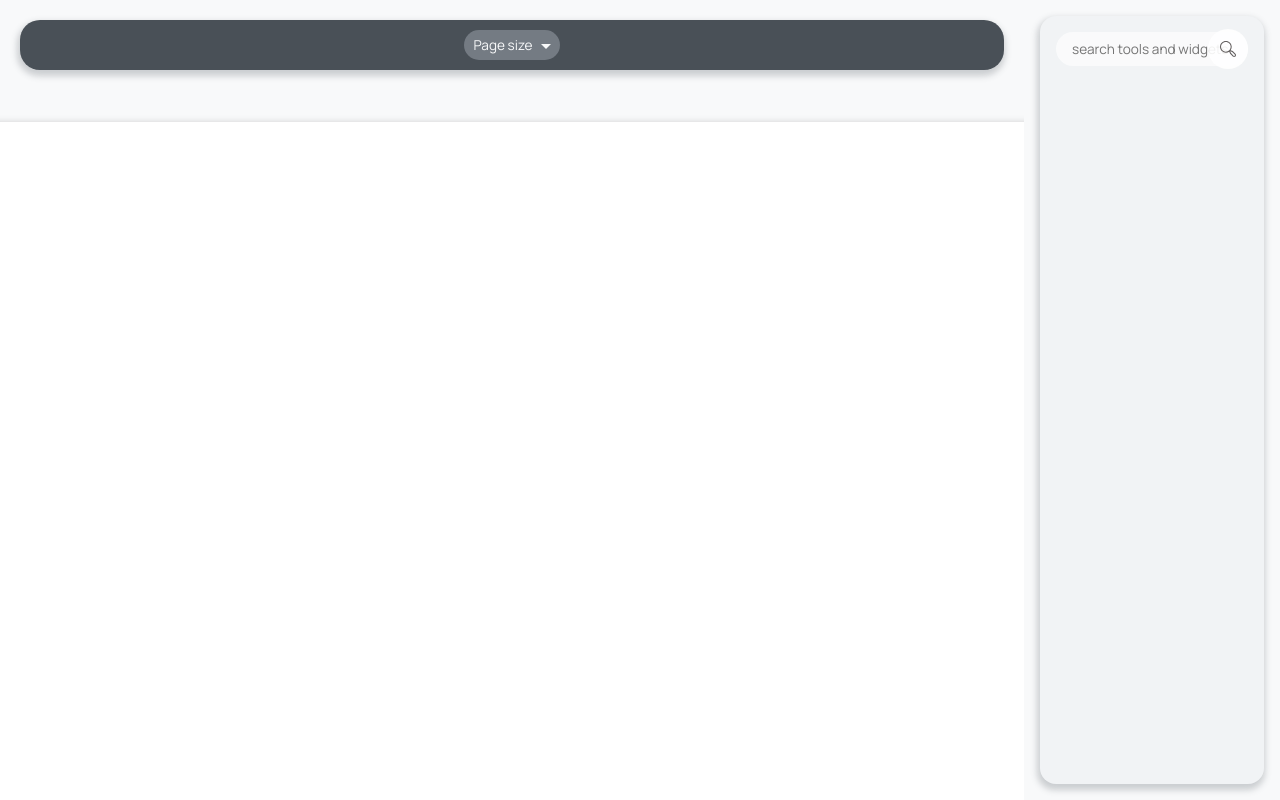
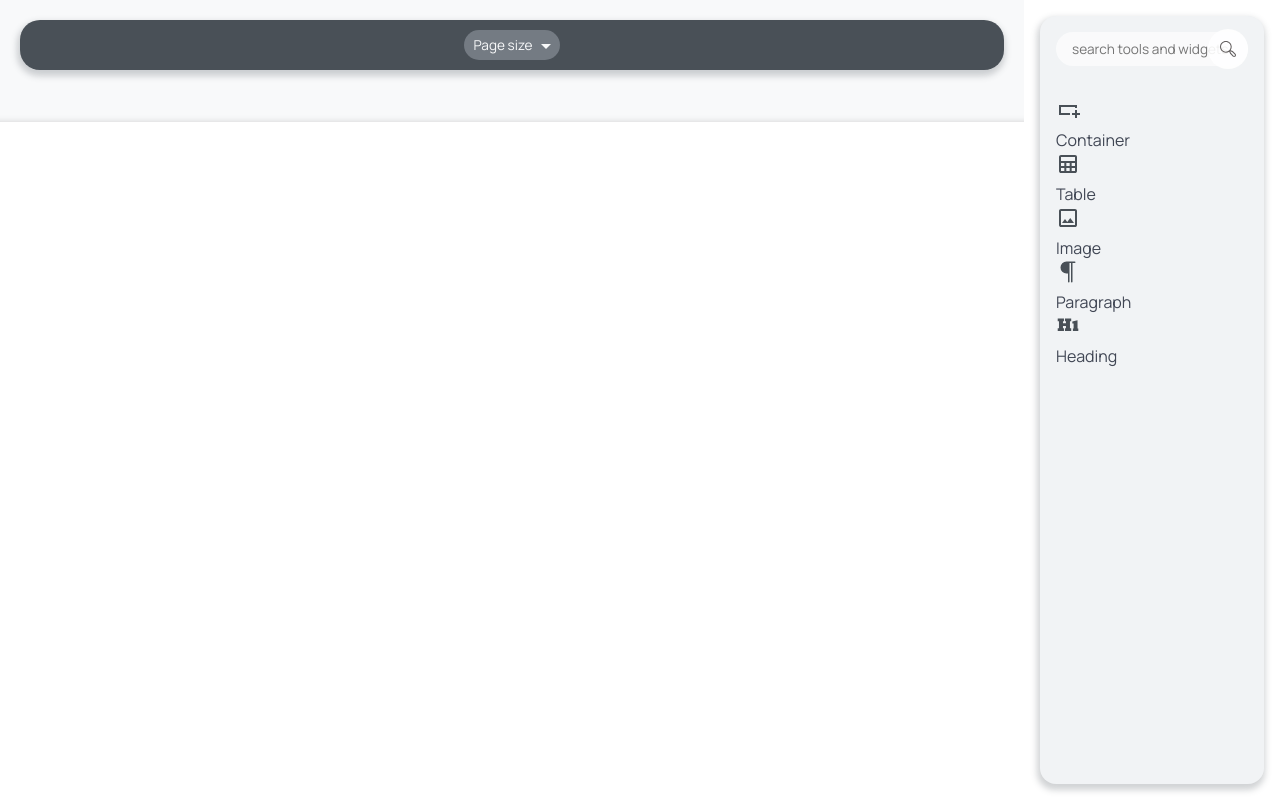
Before and after one commit to c0den0w/angular, an Angular app in the folder QPaper/: page / in a window 1280 px wide. Built offline with nearby package versions, Linux system fonts and the light colour scheme.

Commit message:
add widget icons

```diff
--- a/QPaper/src/app/qpaper/layout-options/layout-options.component.scss
+++ b/QPaper/src/app/qpaper/layout-options/layout-options.component.scss
@@ -3,11 +3,11 @@
 .layout-options-container{
     padding: 1.25rem;
     min-height: calc(50px) ;
-    background-color: #f8f9fa;
+    background-color: var(--color-light-one);
 }
 .layout-options-flex{
     box-shadow: -1px 4px 6px 2px rgba(#495057,0.25);
-    background-color: #495057;
+    background-color: var(--color-dark-two);
     display: flex;
     align-items: center;
     justify-content: center;
@@ -27,7 +27,7 @@
     gap: 0.5rem;
     background-color: rgba(#868e96,0.7);
     & > .dropdown-title{
-        color: var(--light-one);
+        color: var(--color-light-one);
         font-size: 0.85rem;
     }
     & > .dropdown-arrow{
@@ -49,7 +49,7 @@
     top: 3rem;
     left: 50%;
     transform: translateX(-50%);
-    background-color: #e9ecef;
+    background-color: var(--color-light-three);
     border-radius: 20px;
     & > ul{
         & > li{
@@ -58,23 +58,23 @@
 
         }
         & > li:not(:last-child){
-            border-bottom: 1px solid #ced4da;
+            border-bottom: 1px solid var(--color-grey-medium);
         }
         & > li:last-child:hover{
             cursor: pointer;
-                background-color: #ced4da;
+                background-color: var(--color-grey-medium);
                 border-bottom-left-radius: 20px;
                 border-bottom-right-radius: 20px;
         }
         & > li:first-child:hover{
             cursor: pointer;
-                background-color: #ced4da;
+                background-color: var(--color-grey-medium);
                 border-top-left-radius: 20px;
                 border-top-right-radius: 20px;
         }
         & > li:nth-child(2):hover{
             cursor: pointer;
-            background-color: #ced4da;
+            background-color: var(--color-grey-medium);
         }
     }
 }
--- a/QPaper/src/app/qpaper/widgets/group/components/components.component.html
+++ b/QPaper/src/app/qpaper/widgets/group/components/components.component.html
@@ -1,5 +1,33 @@
 <div class="components-widgets-container">
     <div class="components-widget">
-
+        <div class="widget-container">
+            <div class="widget-icon">
+                <svg xmlns="http://www.w3.org/2000/svg" height="24px" viewBox="0 -960 960 960" width="24px" fill="#495057"><path d="M560-280H120v-400h720v120h-80v-40H200v240h360v80Zm-360-80v-240 240Zm560 200v-120H640v-80h120v-120h80v120h120v80H840v120h-80Z"/></svg>
+            </div>
+            <div class="widget-title">Container</div>
+        </div>
+        <div class="widget-container">
+            <div class="widget-icon">
+                <svg xmlns="http://www.w3.org/2000/svg" height="24px" viewBox="0 -960 960 960" width="24px" fill="#495057"><path d="M120-200v-560q0-33 23.5-56.5T200-840h560q33 0 56.5 23.5T840-760v560q0 33-23.5 56.5T760-120H200q-33 0-56.5-23.5T120-200Zm80-400h560v-160H200v160Zm213 200h134v-120H413v120Zm0 200h134v-120H413v120ZM200-400h133v-120H200v120Zm427 0h133v-120H627v120ZM200-200h133v-120H200v120Zm427 0h133v-120H627v120Z"/></svg>
+            </div>
+            <div class="widget-title">Table</div>
+        </div>
+        <div class="widget-container">
+            <div class="widget-icon"><svg xmlns="http://www.w3.org/2000/svg" height="24px" viewBox="0 -960 960 960" width="24px" fill="#495057"><path d="M200-120q-33 0-56.5-23.5T120-200v-560q0-33 23.5-56.5T200-840h560q33 0 56.5 23.5T840-760v560q0 33-23.5 56.5T760-120H200Zm0-80h560v-560H200v560Zm40-80h480L570-480 450-320l-90-120-120 160Zm-40 80v-560 560Z"/></svg></div>
+            <div class="widget-title">Image</div>
+        </div>
+        <div class="widget-container">
+            <div class="widget-icon"><svg xmlns="http://www.w3.org/2000/svg" width="24" height="24" fill="#495057" class="bi bi-paragraph" viewBox="0 0 16 16">
+                <path d="M10.5 15a.5.5 0 0 1-.5-.5V2H9v12.5a.5.5 0 0 1-1 0V9H7a4 4 0 1 1 0-8h5.5a.5.5 0 0 1 0 1H11v12.5a.5.5 0 0 1-.5.5"/>
+              </svg></div>
+            <div class="widget-title">Paragraph</div>
+        </div>
+        <div class="widget-container">
+            <div class="widget-icon"><svg width="24" height="24" viewBox="0 0 24 24" fill="none" xmlns="http://www.w3.org/2000/svg">
+                <path d="M7.96094 14.25V17H1.71875V14.25H2.96875V7.32031H1.71875V4.57031L7.96094 4.55469V7.32031H6.96875V9.36719H9.96094V7.32031H8.96875V4.55469L15.2031 4.57031V7.32031H13.9609V14.25H15.2031V17H8.96875V14.25H9.96094V12.0391H6.96875V14.25H7.96094ZM22.2969 14.4688V17H16.9062V14.4531L17.6094 14.4688V9.57812H16.3281V7.5625L21.5 6.26562L21.5469 14.4688H22.2969Z" fill="#495057"/>
+                </svg>
+                </div>
+            <div class="widget-title">Heading</div>
+        </div>
     </div>
 </div>
--- a/QPaper/src/app/qpaper/widgets/group/components/components.component.scss
+++ b/QPaper/src/app/qpaper/widgets/group/components/components.component.scss
@@ -0,0 +1,3 @@
+.components-widget{
+    border: 1rem inset transparent;
+}
--- a/QPaper/src/app/qpaper/widgets/group/group.component.html
+++ b/QPaper/src/app/qpaper/widgets/group/group.component.html
@@ -1 +1 @@
-<p>group works!</p>
+<app-components></app-components>
--- a/QPaper/src/app/qpaper/widgets/widgets.component.html
+++ b/QPaper/src/app/qpaper/widgets/widgets.component.html
@@ -1,3 +1,4 @@
 <div class="widgets-container">
     <app-search></app-search>
+    <app-group></app-group>
 </div>
--- a/QPaper/src/app/qpaper/widgets/widgets.component.scss
+++ b/QPaper/src/app/qpaper/widgets/widgets.component.scss
@@ -9,6 +9,6 @@ app-search-widgets{
     box-sizing: border-box;
     border-radius: 1rem;
     height: calc(100vh - 2rem); //total height minus margin
-    background-color: #f1f3f5;
+    background-color: var(--color-light-two);
     box-shadow: -1px 4px 6px 2px rgba(#495057,0.25);
 }
--- a/QPaper/src/styles.scss
+++ b/QPaper/src/styles.scss
@@ -2,9 +2,28 @@
 @import "https://cdn.jsdelivr.net/npm/bulma@1.0.2/css/bulma.min.css";
 
 *{
-    font-family: "Manrope", sans-serif;
+  font-family: "Manrope", sans-serif;
   font-optical-sizing: auto;
   font-style: normal;
-  --light-one: #f8f9fa;
-  --dark-two: #495057;
+  --color-light-one: #f8f9fa;
+  --color-light-two: #f1f3f5;
+  --color-light-three: #e9ecef;
+  --color-dark-one: #343a40;
+  --color-dark-two: #495057;
+  --color-dark-three: #868e96;
+  --color-grey-dark: #adb5bd;
+  --color-grey-medium: #ced4da;
+  --color-grey-light: #dee2e6;
+
+  --color-primary:#be4bdb;
+  --color-primary-light:#cc5de8;
+  --color-primary-lighter:#da77f2;
+  --color-primary-dark: #ae3ec9;
+  --color-primary-darker: #9c36b5;
+  --color-secondary: #fcc419;
+
+  --font-small: 0.85rem;
+  --font-regular: 1rem;
+  --font-medium: 1.25rem;
+  --font-large: 1.5rem;
 }
```
